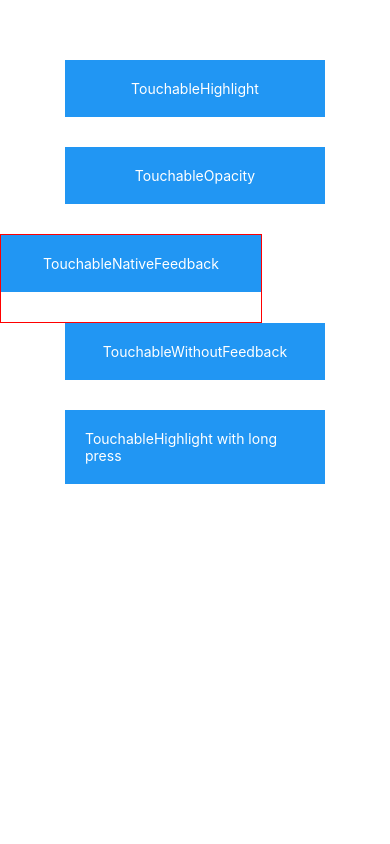
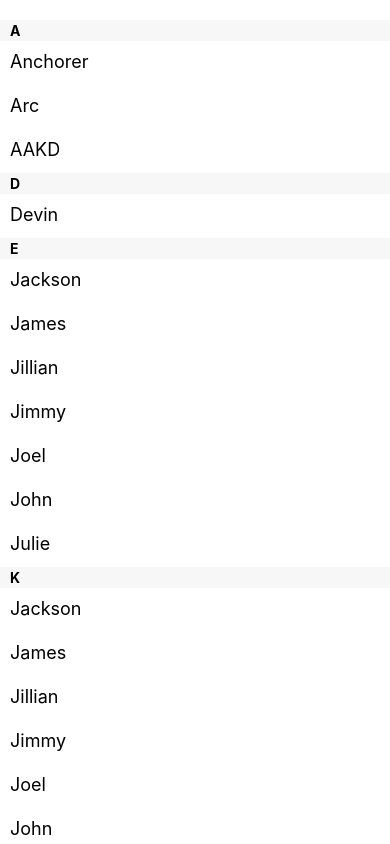
Before and after one commit to Anchorer/RNKid, a React Native app: screen / in a window 390 px wide. Built offline with nearby package versions, Linux system fonts and the light colour scheme.

Commit message:
feat: add list stuff

```diff
--- a/App.js
+++ b/App.js
@@ -1,5 +1,5 @@
 import React, { Component } from 'react';
-import { AppRegistry, Alert, Platform, StyleSheet, Text, TextInput, Button, TouchableHighlight, TouchableOpacity, TouchableNativeFeedback, TouchableWithoutFeedback, View } from 'react-native';
+import { AppRegistry, Alert, Platform, StyleSheet, SectionList, Text, TextInput, Button, TouchableHighlight, TouchableOpacity, TouchableNativeFeedback, TouchableWithoutFeedback, View } from 'react-native';
 
 class Greeting extends Component {
   render() {
@@ -69,7 +69,7 @@ class Greeting extends Component {
 
 }*/
 
-export default class ButtonBasics extends Component {
+/*export default class ButtonBasics extends Component {
     _onPressButton() {
         Alert.alert('You pressed the button!');
     }
@@ -119,6 +119,27 @@ export default class ButtonBasics extends Component {
             </View>
         );
     }
+}*/
+
+export default class SectionListBasics extends Component {
+    render() {
+        return(
+            <View style={styles.container}>
+                <SectionList
+                    sections={[
+                        {title: 'A', data: ['Anchorer', 'Arc', 'AAKD']},
+                        {title: 'D', data: ['Devin']},
+                        {title: 'E', data: ['Jackson', 'James', 'Jillian', 'Jimmy', 'Joel', 'John', 'Julie']},
+                        {title: 'K', data: ['Jackson', 'James', 'Jillian', 'Jimmy', 'Joel', 'John', 'Julie']},
+                        {title: 'J', data: ['Jackson', 'James', 'Jillian', 'Jimmy', 'Joel', 'John', 'Julie']},
+                    ]}
+                    renderItem={({item}) => <Text style={styles.item}>{item}</Text>}
+                    renderSectionHeader={({section}) => <Text style={styles.sectionHeader}>{section.title}</Text>}
+                    keyExtractor={(item, index) => index}
+                    />
+            </View>
+        );
+    }
 }
 
 const styles = StyleSheet.create({
@@ -131,8 +152,22 @@ const styles = StyleSheet.create({
         color: 'red'
     },
     container: {
-        paddingTop: 60,
-        alignItems: 'center'
+        paddingTop: 20,
+        flex: 1
+    },
+    sectionHeader: {
+        paddingTop: 2,
+        paddingBottom: 2,
+        paddingLeft: 10,
+        paddingRight: 10,
+        fontSize: 14,
+        fontWeight: 'bold',
+        backgroundColor: 'rgba(247,247,247,1.0)'
+    },
+    item: {
+        padding: 10,
+        fontSize: 18,
+        height: 44
     },
     button: {
         marginBottom: 30,
```
